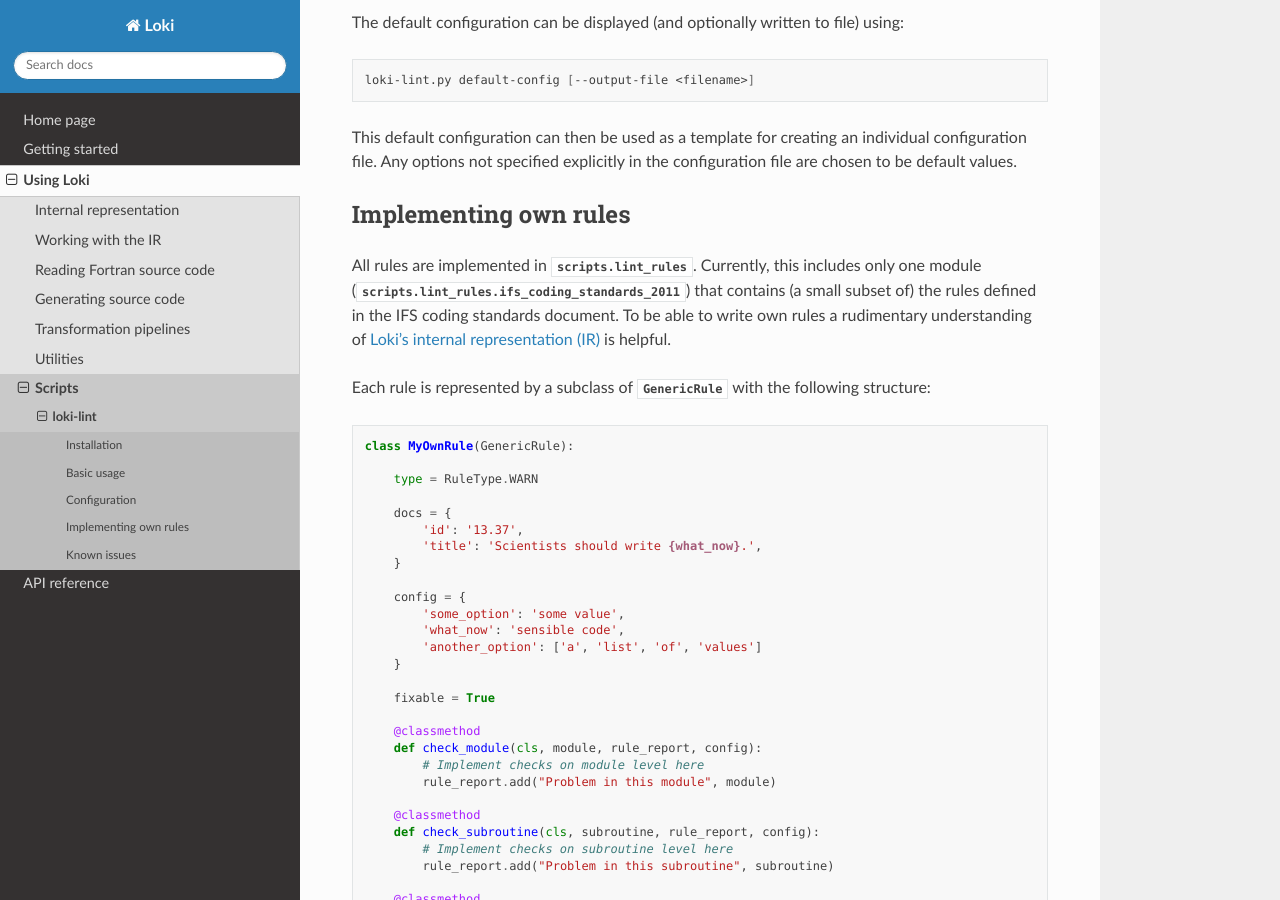
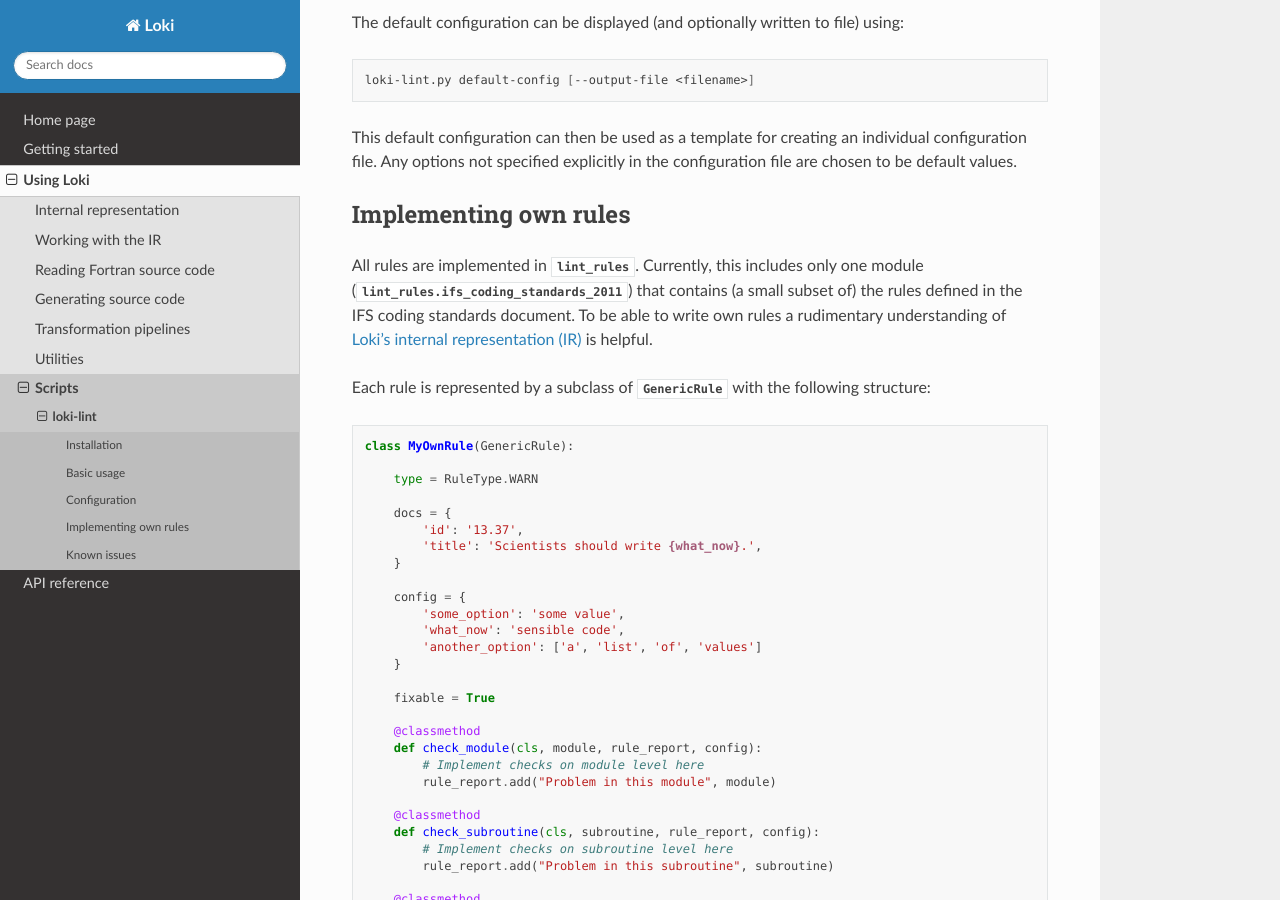
Before and after one commit to ecmwf-ifs/loki, a Sphinx documentation site: the page built from docs/source/loki_lint.rst, in a window 1280 px wide and 900 px high, scrolled down 2215 px. Built offline with Sphinx 7.4.7 and the Read the Docs theme 2.0.0, drawn with Linux system fonts in a browser that asks for light colours; pages that are not in the unit, such as notebooks, are missing from menus.

Commit message:
More documentation updates

```diff
--- a/docs/source/getting_started.rst
+++ b/docs/source/getting_started.rst
@@ -57,7 +57,7 @@ Loki is primarily an API and toolbox, requiring developers to create their
 own head scripts to create and invoke source-to-source translation toolchains.
 A small set of transformations considered generic enough are provided by the
 package itself in :mod:`loki.transform`. The majority of more complex transformations
-are collected in a separate Python package that lives under ``scripts/transformations``.
+are collected in a separate Python package that lives under ``transformations``.
 
 The ``loki_transform.py`` script is provided by the Loki install. The primary
 transformation passes provided by these example transformations are:
--- a/docs/source/loki_lint.rst
+++ b/docs/source/loki_lint.rst
@@ -195,8 +195,8 @@ configuration file are chosen to be default values.
 Implementing own rules
 ======================
 
-All rules are implemented in :mod:`scripts.lint_rules`. Currently, this includes
-only one module (:mod:`scripts.lint_rules.ifs_coding_standards_2011`) that
+All rules are implemented in :mod:`lint_rules`. Currently, this includes
+only one module (:mod:`lint_rules.ifs_coding_standards_2011`) that
 contains (a small subset of) the rules defined in the IFS coding standards
 document. To be able to write own rules a rudimentary understanding of
 :doc:`internal_representation` is helpful.
```
Also changed, not shown: INSTALL.md (+4 -4 lines), docs/source/transform.rst (+18 -1 lines), example/README.md.
